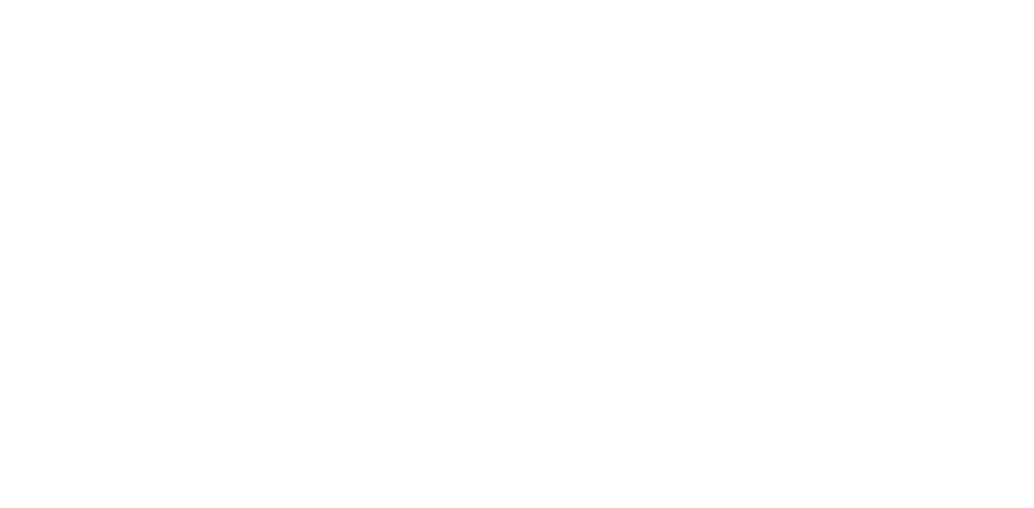
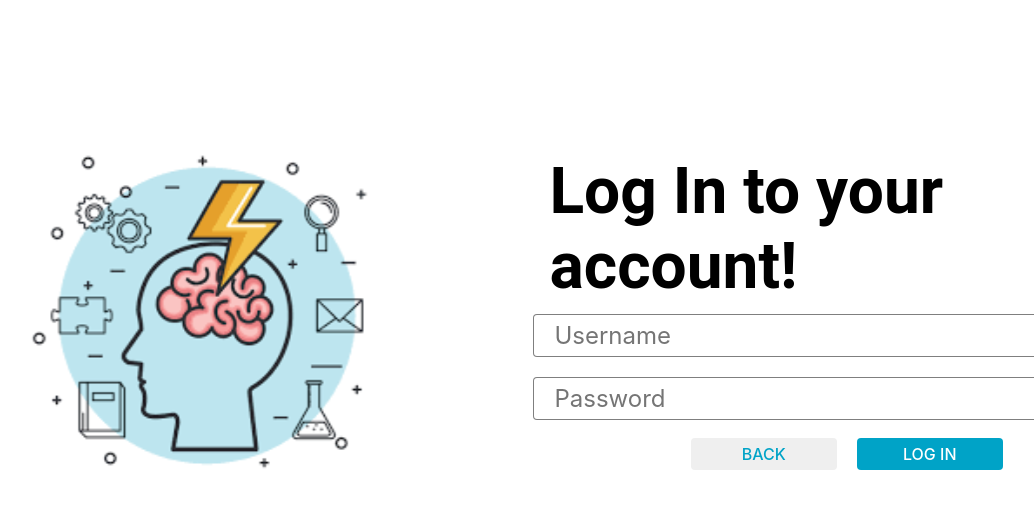
Before and after one commit to FemtoGooDaKi/FemtoGooDaKi, a React (Create React App) app in the folder frontend/: page /login in a window 1280 px wide. Shown: the top 508 px of the page, without its empty margins (131-1165 px from the left). Built offline with nearby package versions, Linux system fonts and the light colour scheme.

Commit message:
frontend/LoginPageIntegration: Connect to backend on localhost

```diff
--- a/frontend/package.json
+++ b/frontend/package.json
@@ -10,7 +10,9 @@
     "@testing-library/react": "^9.3.2",
     "@testing-library/user-event": "^7.1.2",
     "antd": "^3.26.7",
+    "axios": "^0.19.2",
     "classnames": "^2.2.6",
+    "qs": "^6.9.1",
     "react": "^16.12.0",
     "react-dom": "^16.12.0",
     "react-fontawesome": "^1.7.1",
--- a/frontend/src/App.js
+++ b/frontend/src/App.js
@@ -14,7 +14,10 @@
         <Switch>
           <Route path="/" exact>
             <div>HOMEPAGE</div>
-            <LoginPage/>
+          </Route>
+
+          <Route path="/login" exact>
+            <LoginPage/ >
           </Route>
 
           <Route path="/mycourse" exact>
--- a/frontend/src/page/LoginPage/LoginPage.jsx
+++ b/frontend/src/page/LoginPage/LoginPage.jsx
@@ -5,6 +5,8 @@
 import { connect } from "react-redux";
 import { setLoginFlag } from "../../actions";
 import { Redirect } from 'react-router-dom'
+import axios from 'axios';
+import qs from 'qs';
 
 class LoginPage extends React.Component {
   constructor(props) {
@@ -12,24 +14,42 @@
     this.state = {
       username: "",
       password: "",
-      redirect: null
+      redirect: null,
+      showError: false,
     };
   }
 
-  handleInputChange = e => {
-    //doSomeThings
+  handleBackButton = () => {
+    this.setState({redirect : '/'})
   };
 
-  handleBackButton = () => {
-    alert("Pressed");
-  };
+  showError = () => {
+    this.setState({showError: true});
+  }
 
   handleLoginButton = () => {
-     setLoginFlag(true);
-     this.setState({redirect : '/mycourse'})
+    const username = document.getElementById("username").value;
+    const password = document.getElementById("password").value;
+    console.log('username', username);
+    console.log('password', password);
+    const data = {
+      username: username,
+      password: password
+    }
+    axios.post('http://localhost:5000/login', qs.stringify(data))
+    .then(response => {
+      console.log(response);
+      setLoginFlag(true);
+      this.setState({redirect : '/mycourse'})
+    })
+    .catch(error => {
+      console.log(error);
+      this.setState({showError: true});
+    });
   }
 
   render() {
+    const {showError} = this.state;
     if (this.state.redirect) {
        return <Redirect to={this.state.redirect} />
     }
@@ -42,14 +62,14 @@
           <div>
             <h1 className="header">Log In to your account!</h1>
             <input
+              id="username"
               name="username"
               placeholder="Username"
-              onChange={e => this.handleInputChange(e)}
             />
             <input
+              id="password"
               name="password"
               placeholder="Password"
-              onChange={e => this.handleInputChange(e)}
               type="password"
             />
             <div>
@@ -60,6 +80,7 @@
                 LOG IN
               </button>
             </div>
+            {showError && <div>Wrong Username/Password!</div>}
           </div>
         </div>
       );
```
Also changed, not shown: 1 other file (tests, documents, lock files or other folders).
